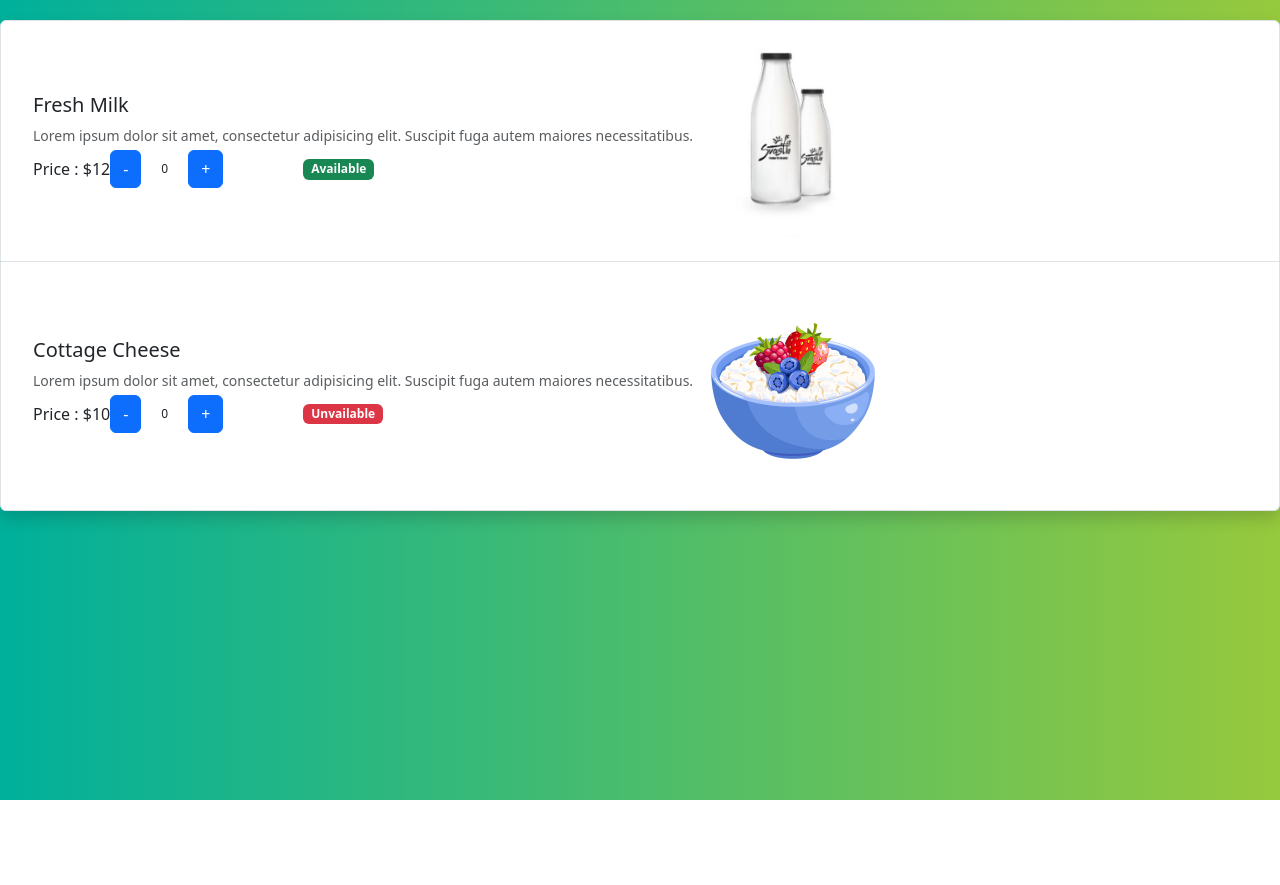
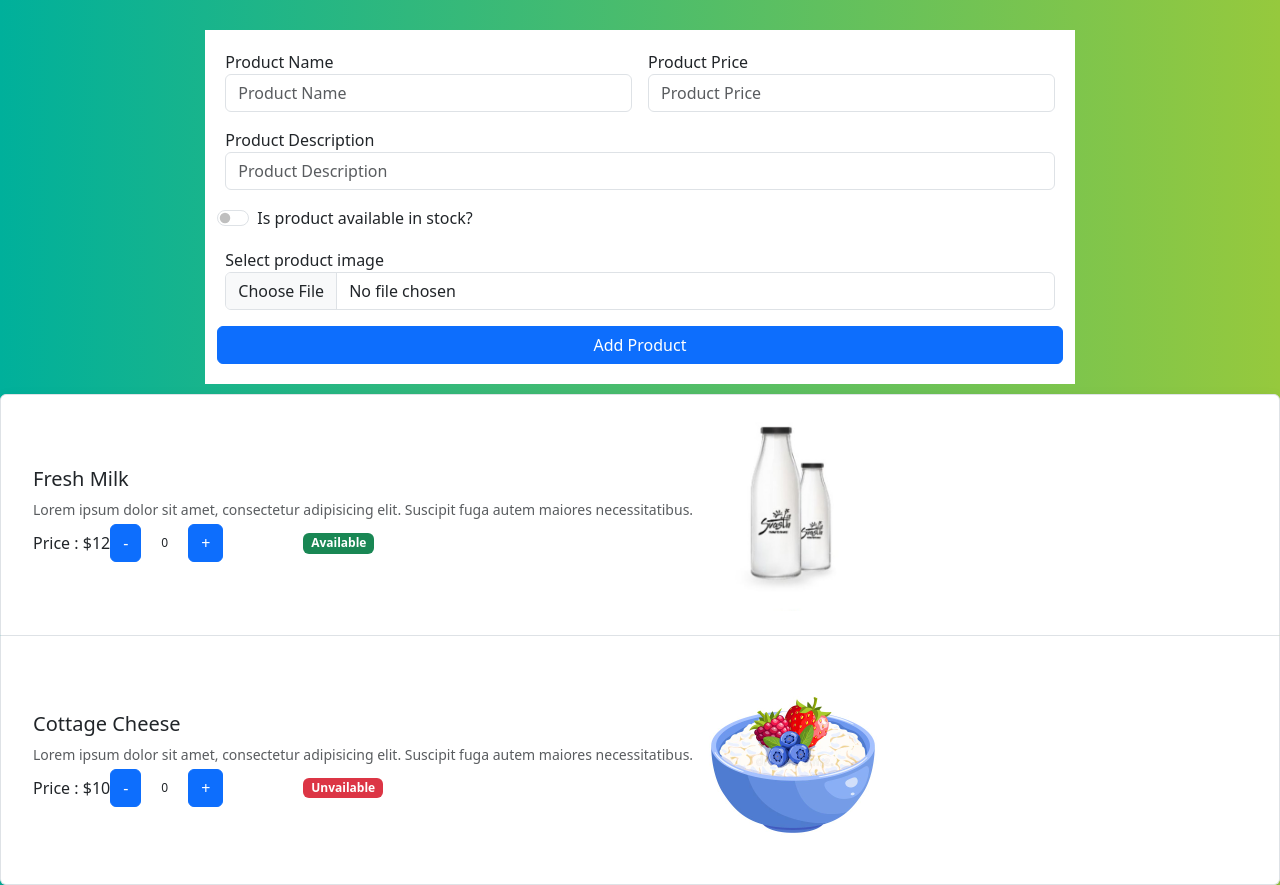
Before and after one commit to diptu/mastering-javascript, a React (Vite) app in the folder react-mastery/: page / in a window 1280 px wide. Before the commit the page ends 800 px from the top, so only its background shows below. Built offline with nearby package versions, Linux system fonts and the light colour scheme.

Commit message:
feat(day-04):Events & State

```diff
--- a/react-mastery/src/App.jsx
+++ b/react-mastery/src/App.jsx
@@ -1,9 +1,7 @@
 import { useState } from 'react'
 import ProductList from './components/product/ProductList'
 import './App.css'
-
-
-
+import CreateProduct from './components/createProduct/CreateProduct'
 
 
 function App() {
@@ -11,6 +9,7 @@
 
   return (
     <>
+      <CreateProduct />
       <ProductList />
     </>
   )
--- /dev/null
+++ b/react-mastery/src/components/createProduct/CreateProduct.jsx
@@ -0,0 +1,13 @@
+import React from 'react'
+import ProductForm from './ProductForm'
+const CreateProduct = () => {
+    return (
+        <div className='row'>
+            <div className='col-lg-8 mx-auto' style={{ backgroundColor: "white", margin: "10px 20px", padding: "20px" }}>
+                <ProductForm />
+            </div>
+        </div>
+    )
+}
+
+export default CreateProduct
--- /dev/null
+++ b/react-mastery/src/components/createProduct/ProductForm.jsx
@@ -0,0 +1,67 @@
+import React from 'react'
+
+const ProductForm = () => {
+    let nameInputHandler = (event) => {
+        console.log(event.target.value)
+    }
+    let priceInputHandler = (event) => {
+        console.log(event.target.value)
+    }
+    let descriptionInputHandler = (event) => {
+        console.log(event.target.value)
+    }
+    let availabilityInputHandler = (event) => {
+        console.log(event.target.value)
+    }
+
+    let imageInputHandler = (event) => {
+        console.log(event.target.value)
+    }
+    return (
+
+        <form className="row g-3" >
+            <div className="col-md-6">
+                <label for="name">Product Name</label>
+                <input type="text"
+                    className="form-control"
+                    id="name"
+                    placeholder="Product Name"
+                    onChange={nameInputHandler} />
+            </div>
+            <div className="col-md-6">
+                <label for="price">Product Price</label>
+                <input type="number"
+                    min="0.01" step="0.01"
+                    className="form-control"
+                    id="price"
+                    placeholder="Product Price"
+                    onChange={priceInputHandler} />
+            </div>
+
+            <div className="form-group">
+                <label for="description">Product Description</label>
+                <input type="text"
+                    className="form-control"
+                    id="description"
+                    placeholder="Product Description"
+                    onChange={descriptionInputHandler} />
+            </div>
+
+            <div class="form-check form-switch">
+                <input class="form-check-input" type="checkbox" role="switch" id="isAvailable"
+                    onChange={availabilityInputHandler} />
+                <label class="form-check-label" for="isAvailable">Is product available in stock?</label>
+            </div>
+
+            <div className="form-group">
+                <label for="select-image">Select product image</label>
+                <input type="file" className="form-control" id="select-image" onChange={imageInputHandler} />
+            </div>
+
+
+            <button type="submit" className="btn btn-primary">Add Product</button>
+        </form >
+    )
+}
+
+export default ProductForm
```
Also changed, not shown: 1 other file (tests, documents, lock files or other folders).
